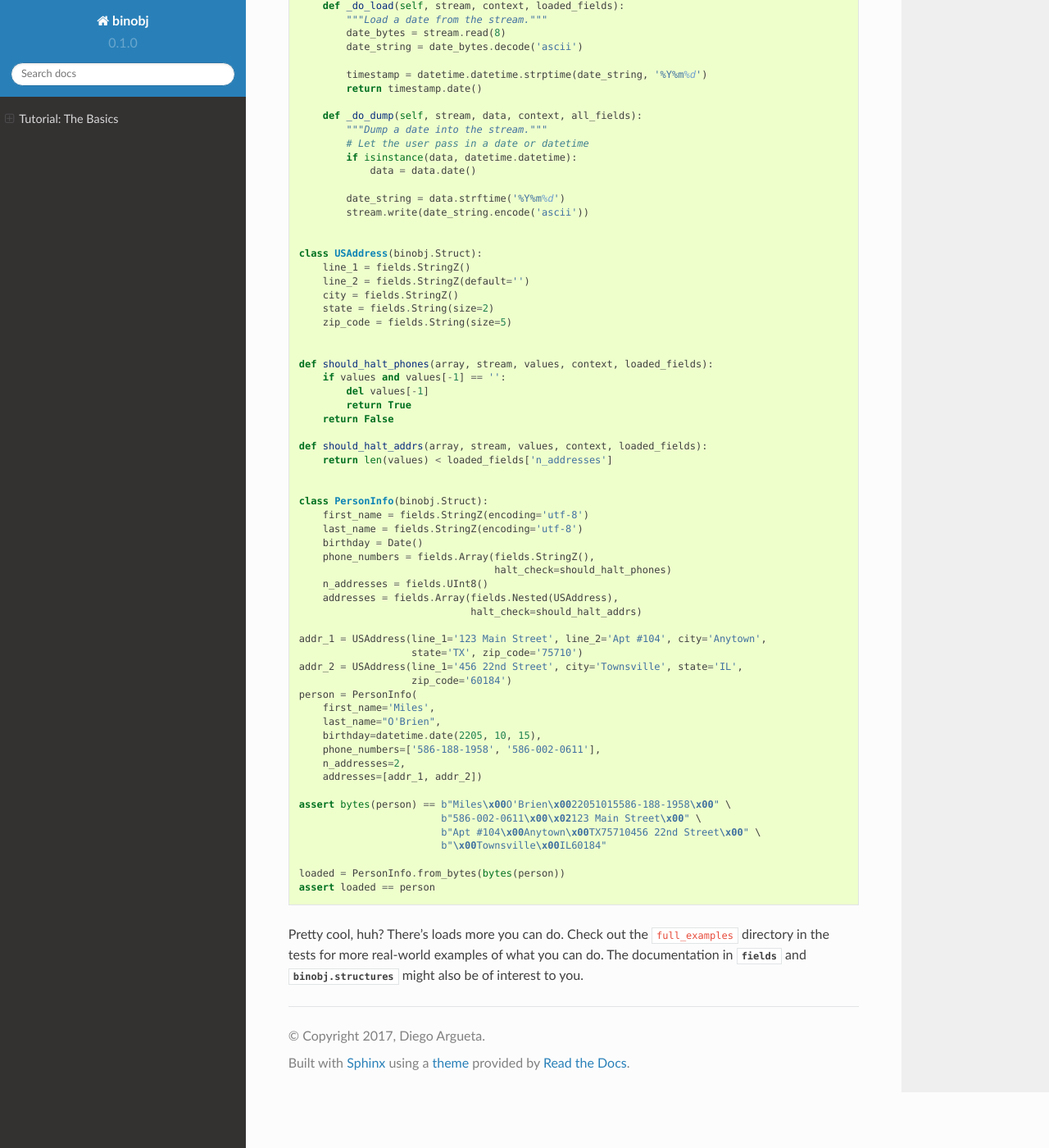
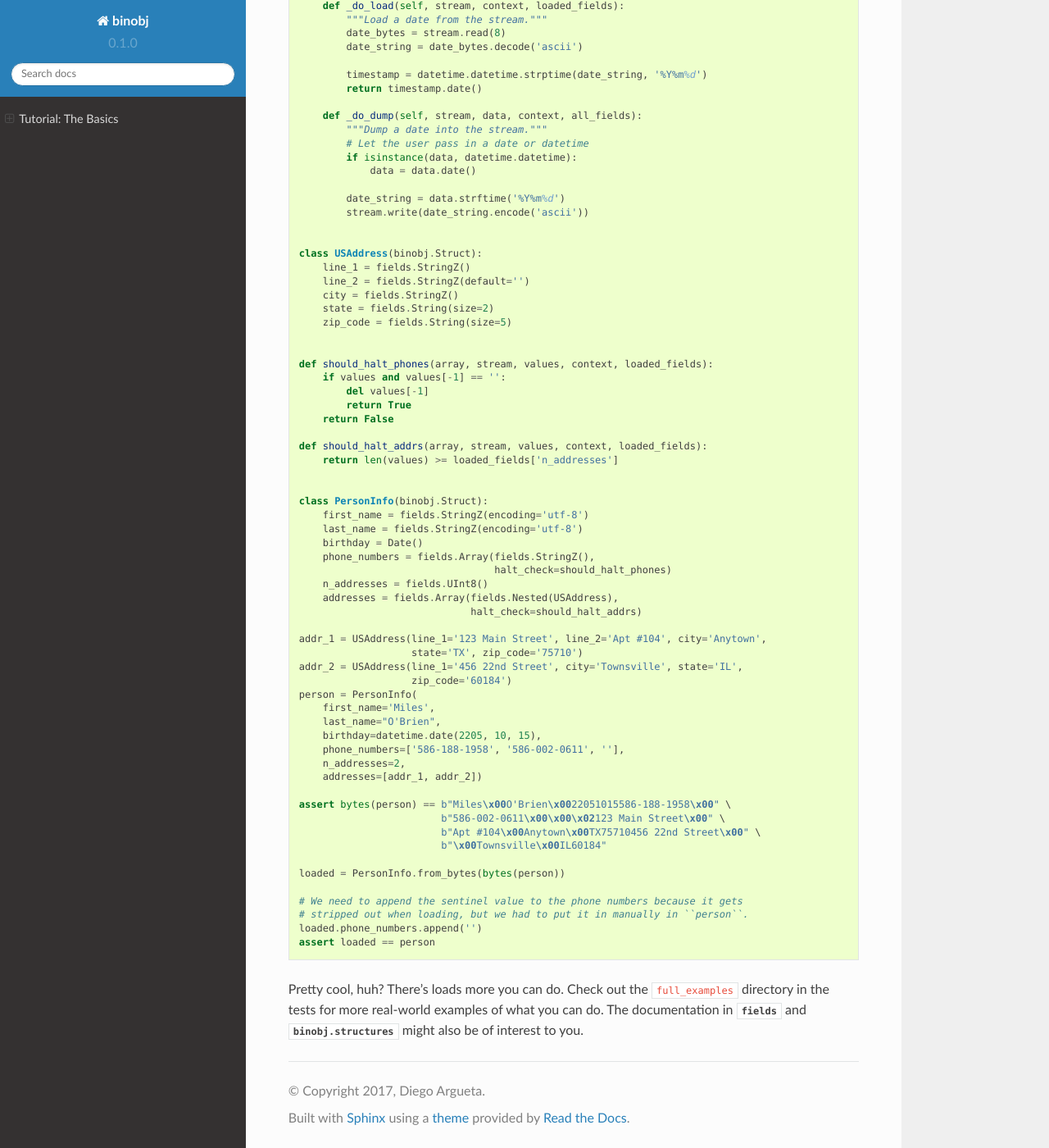
Before and after one commit to dargueta/binobj, a Sphinx documentation site: the page built from docs/source/basics.rst, in a window 1280 px wide and 1400 px high, scrolled down 5559 px. Shown: the whole window at 82% size. Built offline with Sphinx 7.4.7 and the Read the Docs theme 2.0.0, drawn with Linux system fonts in a browser that asks for light colours.

Commit message:
Bugfixes to example

```diff
--- a/docs/source/basics.rst
+++ b/docs/source/basics.rst
@@ -336,7 +336,7 @@ Let's look at the final version of our file:
         return False
 
     def should_halt_addrs(array, stream, values, context, loaded_fields):
-        return len(values) < loaded_fields['n_addresses']
+        return len(values) >= loaded_fields['n_addresses']
 
 
     class PersonInfo(binobj.Struct):
@@ -357,16 +357,20 @@ Let's look at the final version of our file:
         first_name='Miles',
         last_name="O'Brien",
         birthday=datetime.date(2205, 10, 15),
-        phone_numbers=['586-188-1958', '586-002-0611'],
+        phone_numbers=['586-188-1958', '586-002-0611', ''],
         n_addresses=2,
         addresses=[addr_1, addr_2])
 
     assert bytes(person) == b"Miles\x00O'Brien\x0022051015586-188-1958\x00" \
-                            b"586-002-0611\x00\x02123 Main Street\x00" \
+                            b"586-002-0611\x00\x00\x02123 Main Street\x00" \
                             b"Apt #104\x00Anytown\x00TX75710456 22nd Street\x00" \
                             b"\x00Townsville\x00IL60184"
 
     loaded = PersonInfo.from_bytes(bytes(person))
+
+    # We need to append the sentinel value to the phone numbers because it gets
+    # stripped out when loading, but we had to put it in manually in ``person``.
+    loaded.phone_numbers.append('')
     assert loaded == person
 
 
```
